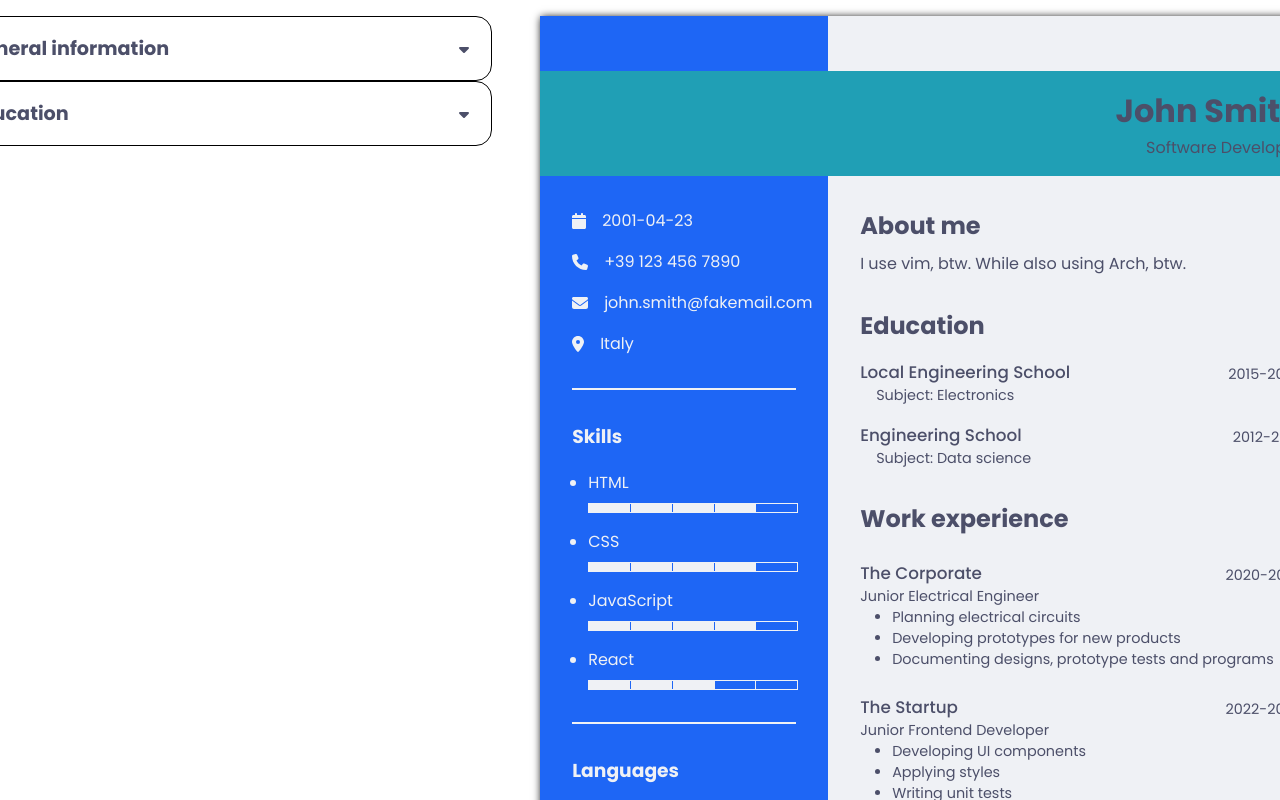
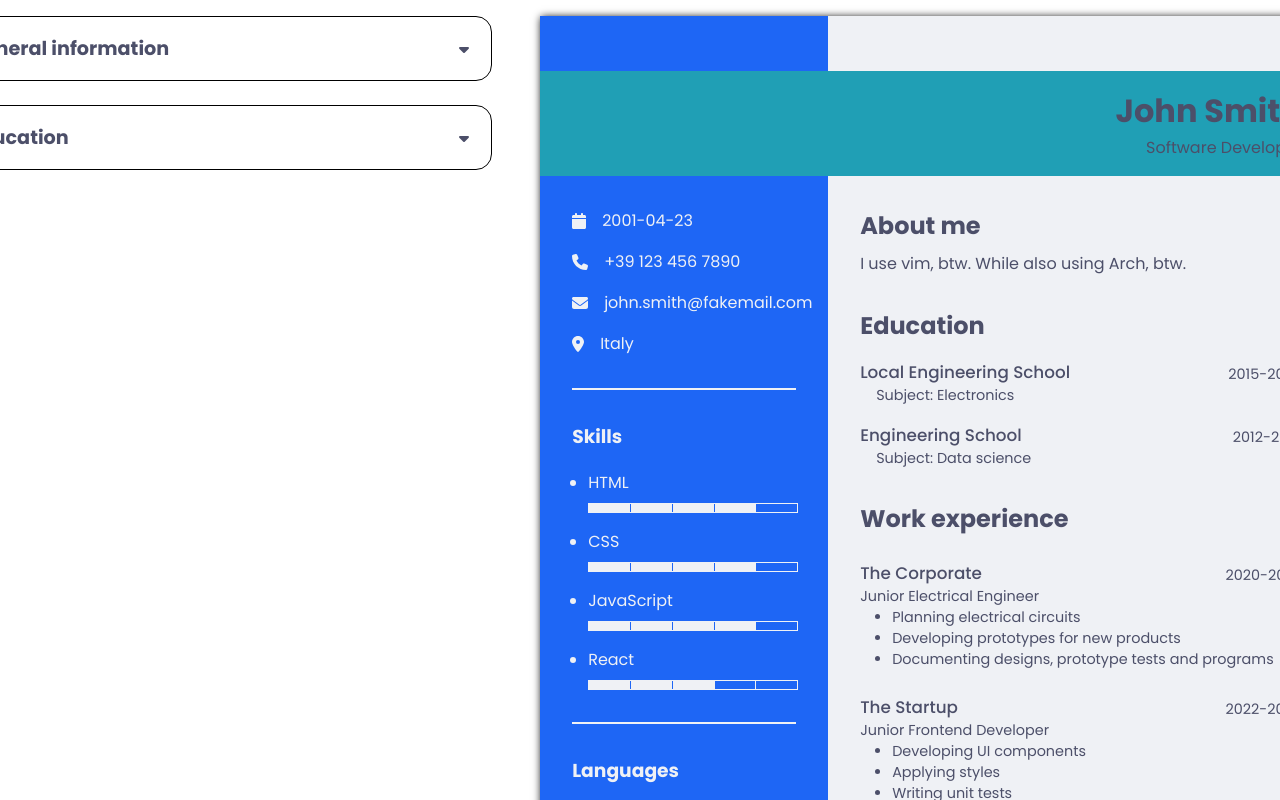
Before and after one commit to Thomsn1337/cv-app, a React (Vite) app: page / in a window 1280 px wide. Shown: the top 800 px of the page. Built offline with nearby package versions, Linux system fonts and the light colour scheme.

Commit message:
fix: change style to show dropdown content

```diff
--- a/src/components/dropdown.jsx
+++ b/src/components/dropdown.jsx
@@ -15,7 +15,9 @@ export default function Dropdown({ title, isActive, onShow, children }) {
                     }
                 />
             </button>
-            {isActive && <div className="content">{children}</div>}
+            <div className={isActive ? "content active" : "content"}>
+                {children}
+            </div>
         </div>
     );
 }
--- a/src/styles/dropdown.css
+++ b/src/styles/dropdown.css
@@ -1,9 +1,14 @@
+.input-section {
+    display: flex;
+    flex-direction: column;
+    gap: 1.5rem;
+}
+
 .dropdown {
     width: 32rem;
     padding: 1rem;
     border: 1px solid black;
     border-radius: 1rem;
-    height: max-content;
 
     transition: height 0.3s;
 }
@@ -28,6 +33,12 @@
     margin: 0;
 }
 
-.content {
+.dropdown .content {
+    display: none;
+}
+
+.dropdown .content.active {
+    display: flex;
+    flex-direction: column;
     margin-top: 1rem;
 }
```
